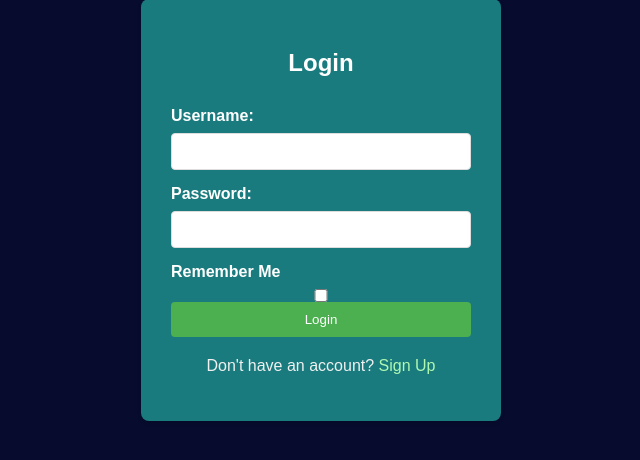
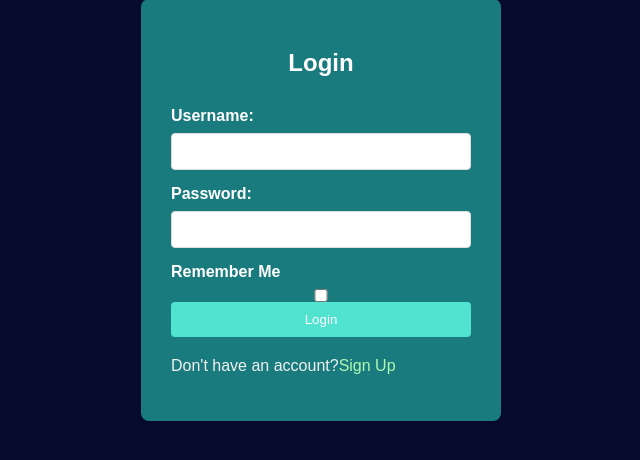
Before and after one commit to Josh011600/EmployeeProfiler, a Flask app: page / in a window 1280 px wide. Shown: the part 190-650 px from the top of the page, without its empty margins (319-959 px from the left). Run offline with Flask 3, Linux system fonts and the light colour scheme.

Commit message:
fixing design of login form

```diff
--- a/static/styles.css
+++ b/static/styles.css
@@ -63,7 +63,7 @@
         }
 
         .login-container input[type="submit"] {
-            background-color: #4CAF50;
+            background-color: #50e4d0;
             color: #ffffff;
             padding: 10px;
             border: none;
@@ -72,14 +72,18 @@
         }
 
         .login-container input[type="submit"]:hover {
-            background-color: #45a049;
+
+            background-color: #cfff60;
         }
 
         .login-container p {
-            text-align: center;
+            display: flex;
+            align-items: center;
             margin-top: 20px;
             color: #f0f1f0;
         }
+
+
 
         .login-container p a {
             color: #aef8b1;
```
